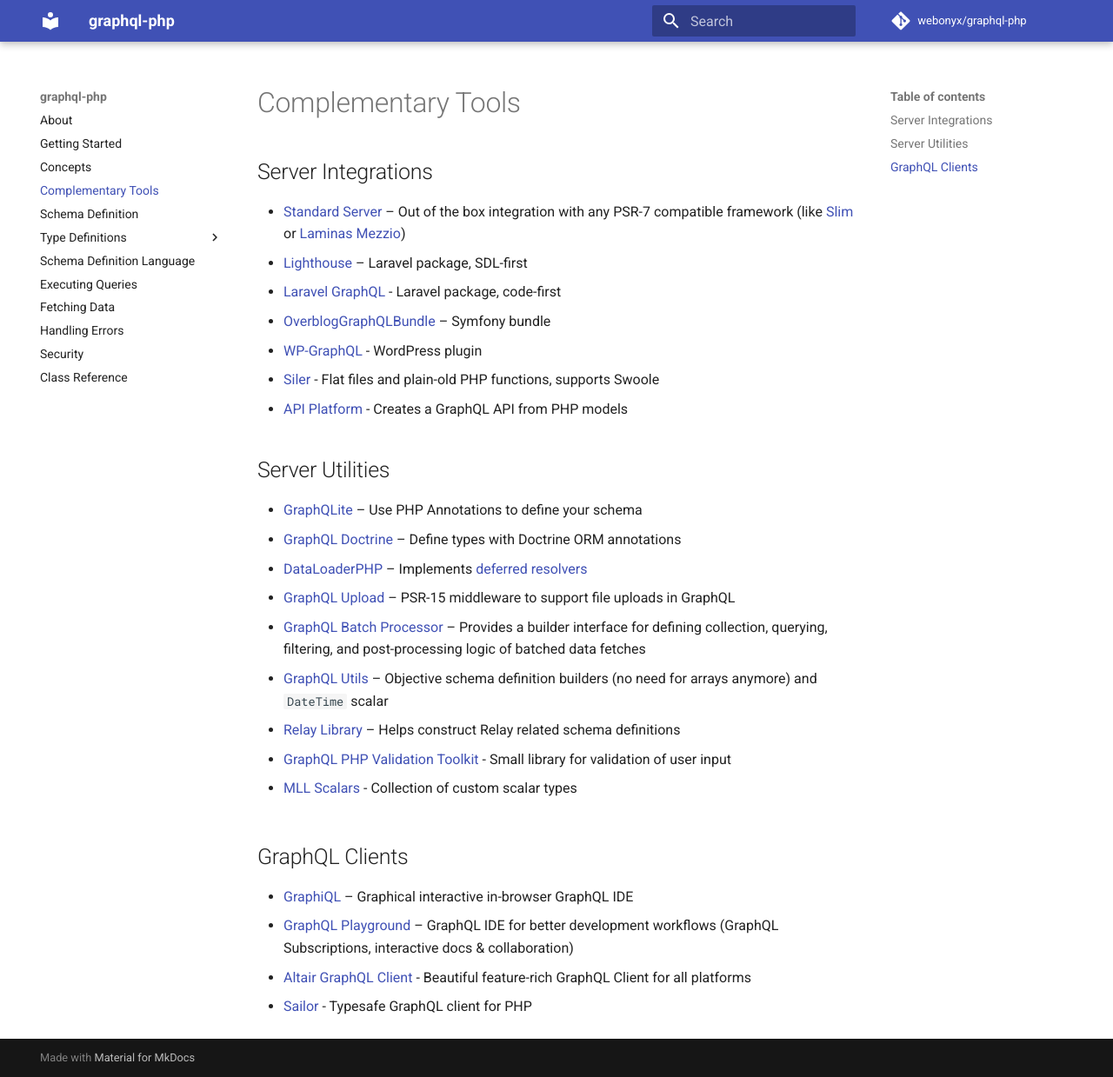
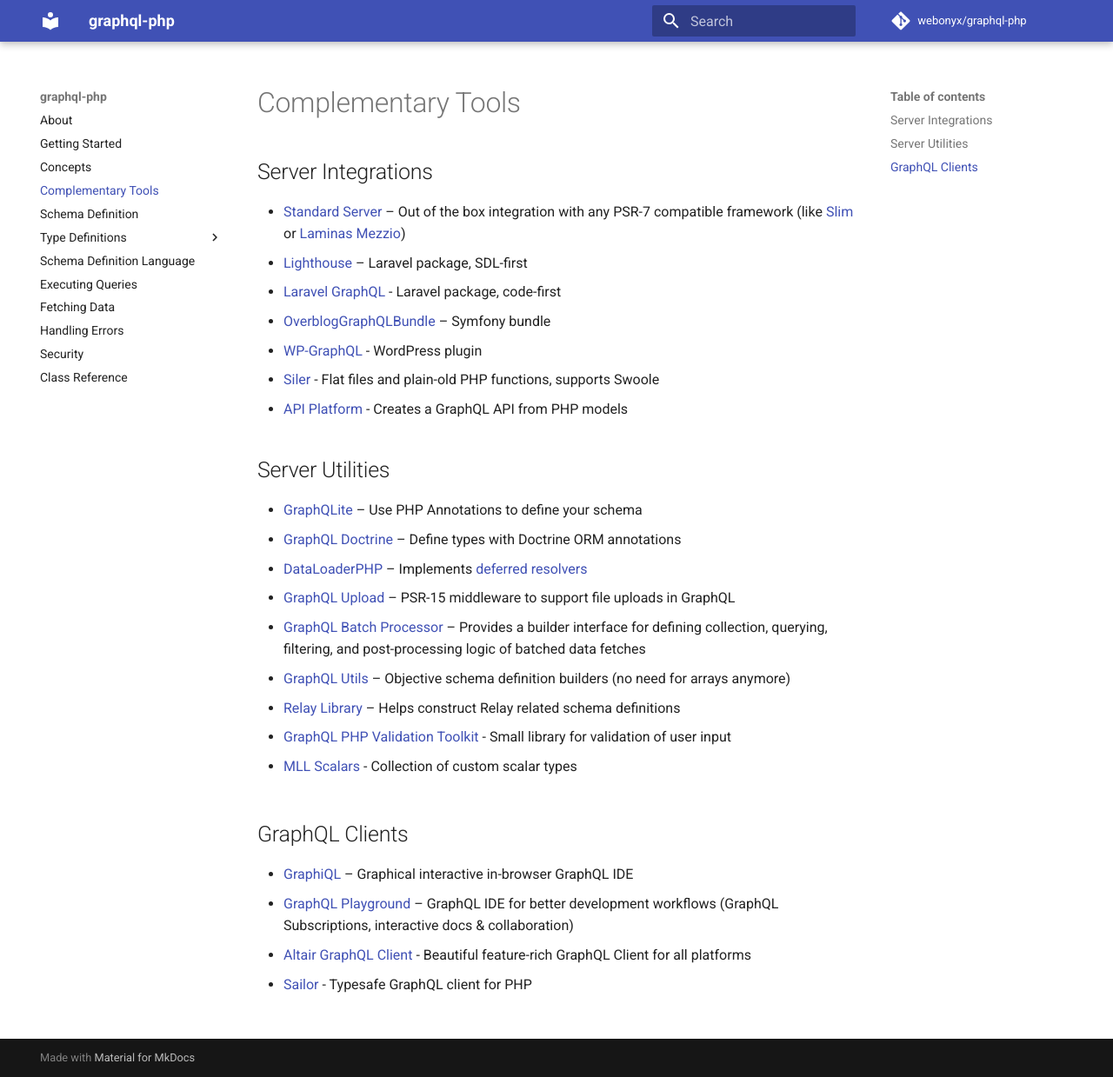
Before and after one commit to webonyx/graphql-php, an MkDocs documentation site: the page built from docs/complementary-tools.md, in a window 1280 px wide and 1239 px high. Shown: the whole window at 87% size. Built offline with MkDocs 1.6.1 and Material for MkDocs 9.7.7, drawn with Linux system fonts in a browser that asks for light colours; comment, search, counter and statistics services are not loaded.

Commit message:
docs: remove DateTime scalar mention from GraphQL Utils
It has been removed

```diff
--- a/docs/complementary-tools.md
+++ b/docs/complementary-tools.md
@@ -15,7 +15,7 @@
 - [DataLoaderPHP](https://github.com/overblog/dataloader-php) – Implements [deferred resolvers](data-fetching.md#solving-n1-problem)
 - [GraphQL Upload](https://github.com/Ecodev/graphql-upload) – PSR-15 middleware to support file uploads in GraphQL
 - [GraphQL Batch Processor](https://github.com/vasily-kartashov/graphql-batch-processing) – Provides a builder interface for defining collection, querying, filtering, and post-processing logic of batched data fetches
-- [GraphQL Utils](https://github.com/simPod/GraphQL-Utils) – Objective schema definition builders (no need for arrays anymore) and `DateTime` scalar
+- [GraphQL Utils](https://github.com/simPod/GraphQL-Utils) – Objective schema definition builders (no need for arrays anymore)
 - [Relay Library](https://github.com/ivome/graphql-relay-php) – Helps construct Relay related schema definitions
 - [GraphQL PHP Validation Toolkit](https://github.com/shmax/graphql-php-validation-toolkit) - Small library for validation of user input
 
```
